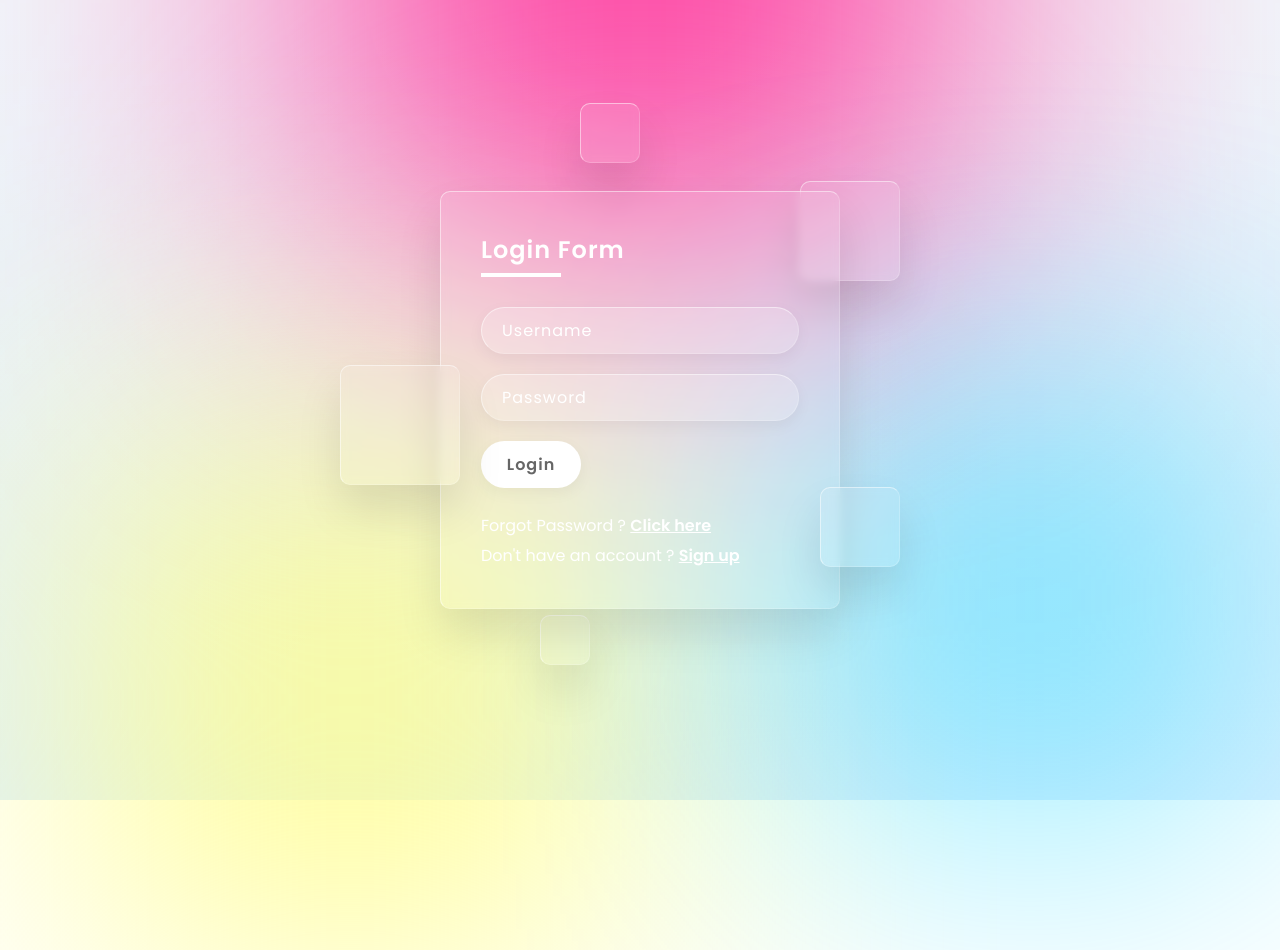
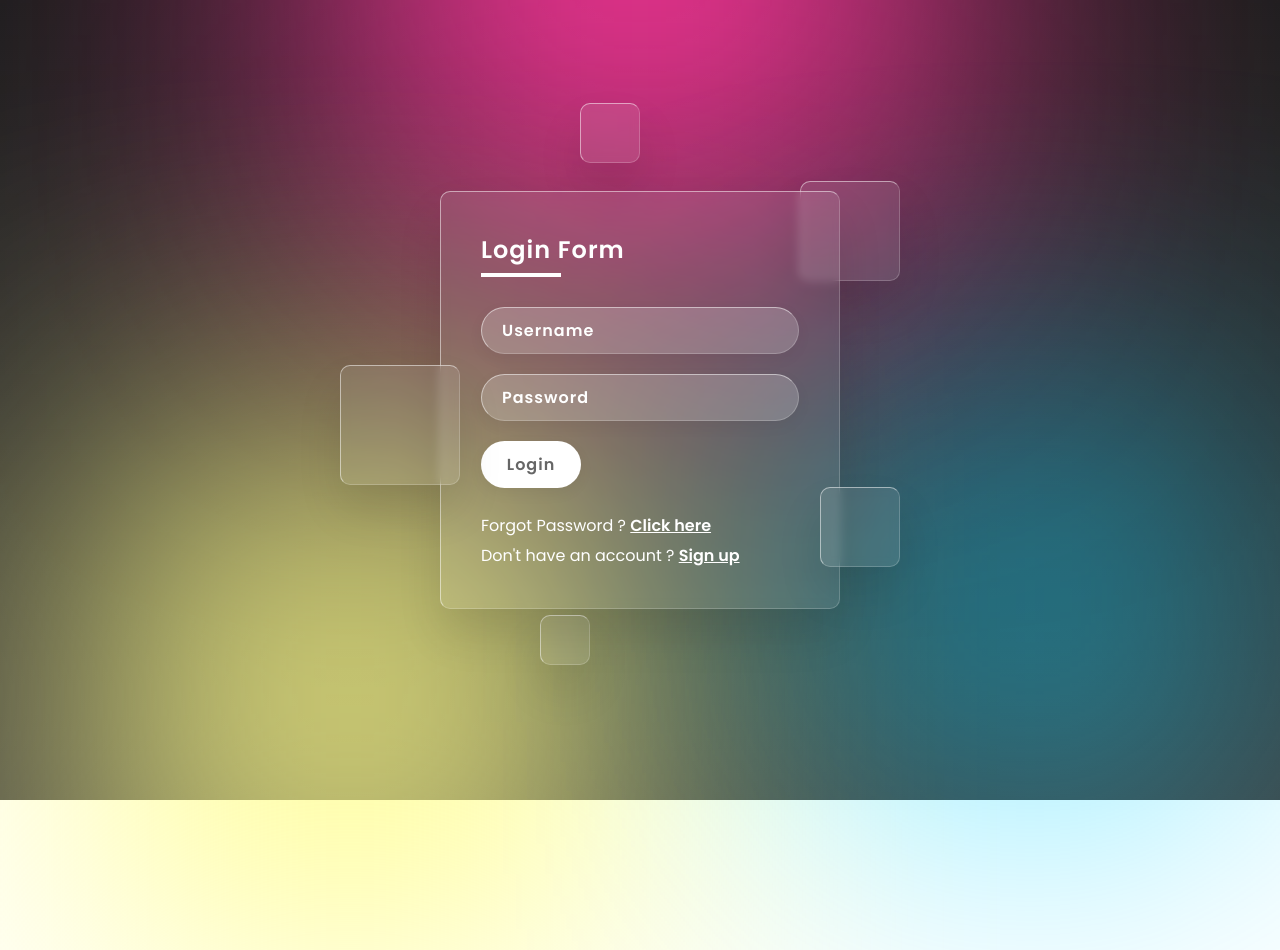
Before and after one commit to Kwynto/mindswapme, a plain HTML site: page front/public/popup.html in a window 1280 px wide. Drawn offline with Linux system fonts and the light colour scheme.

Commit message:
background popup

```diff
--- a/front/public/popup.css
+++ b/front/public/popup.css
@@ -15,7 +15,9 @@ section {
     justify-content: center;
     align-items: center;
     min-height: 100vh;
-    background: linear-gradient(to bottom, #f1f4f9, #dff1ff);
+    /* background: linear-gradient(to bottom, #f1f4f9, #dff1ff); */
+    background: linear-gradient(to bottom, #1e1e1e, #424242);
+    /* background: #1e1e1e; */
 }
 
 section .color {
@@ -167,7 +169,8 @@ section .color:nth-child(3) {
     border-bottom: 1px solid rgba(255, 255, 255, 0.2);
     font-size: 16px;
     letter-spacing: 1px;
-    color: #666666;
+    color: #000000;
+    font-weight: 600;
     box-shadow: 0 5px 15px rgba(0, 0, 0, 0.05);
 }
 
```
